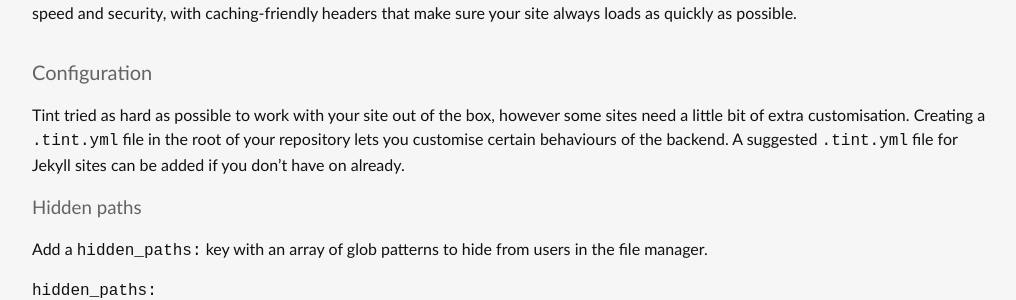
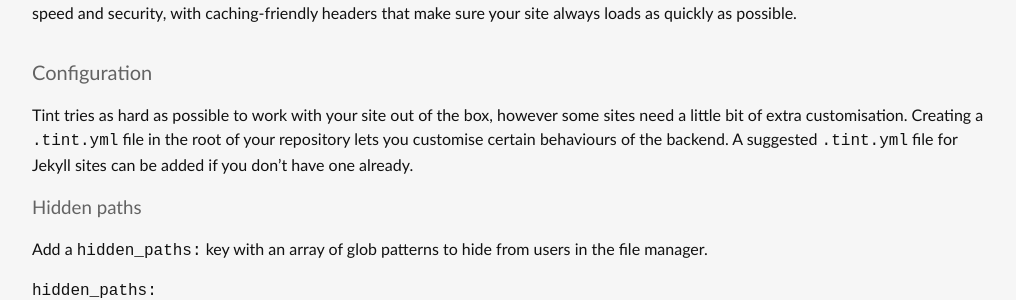
Before and after one commit to usetint/usetint.github.io, a Jekyll site: the page built from documentation/index.md, in a window 1280 px wide and 900 px high, scrolled down 818 px. Shown: the part 155-455 px from the top of the window, without its empty margins (128-1144 px from the left). Built offline with Jekyll 4.4.1, drawn with Linux system fonts in a browser that asks for light colours.

Commit message:
Fix more typos

```diff
--- a/documentation/index.md
+++ b/documentation/index.md
@@ -37,7 +37,7 @@
 
 ## Configuration
 
-Tint tried as hard as possible to work with your site out of the box, however some sites need a little bit of extra customisation.  Creating a `.tint.yml` file in the root of your repository lets you customise certain behaviours of the backend.  A suggested `.tint.yml` file for Jekyll sites can be added if you don't have on already.
+Tint tries as hard as possible to work with your site out of the box, however some sites need a little bit of extra customisation.  Creating a `.tint.yml` file in the root of your repository lets you customise certain behaviours of the backend.  A suggested `.tint.yml` file for Jekyll sites can be added if you don't have one already.
 
 ### Hidden paths
 
```
